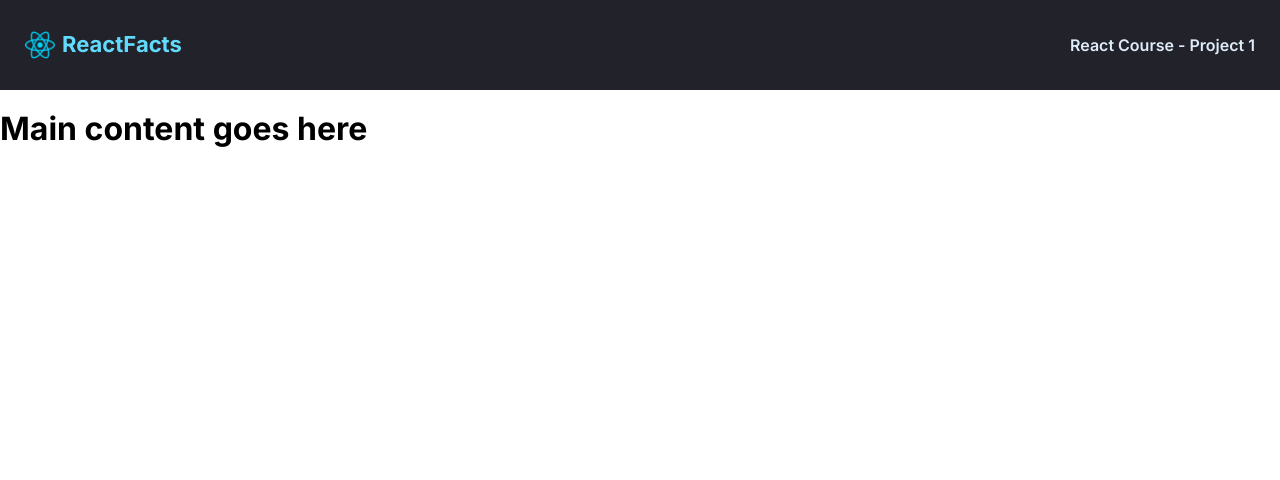
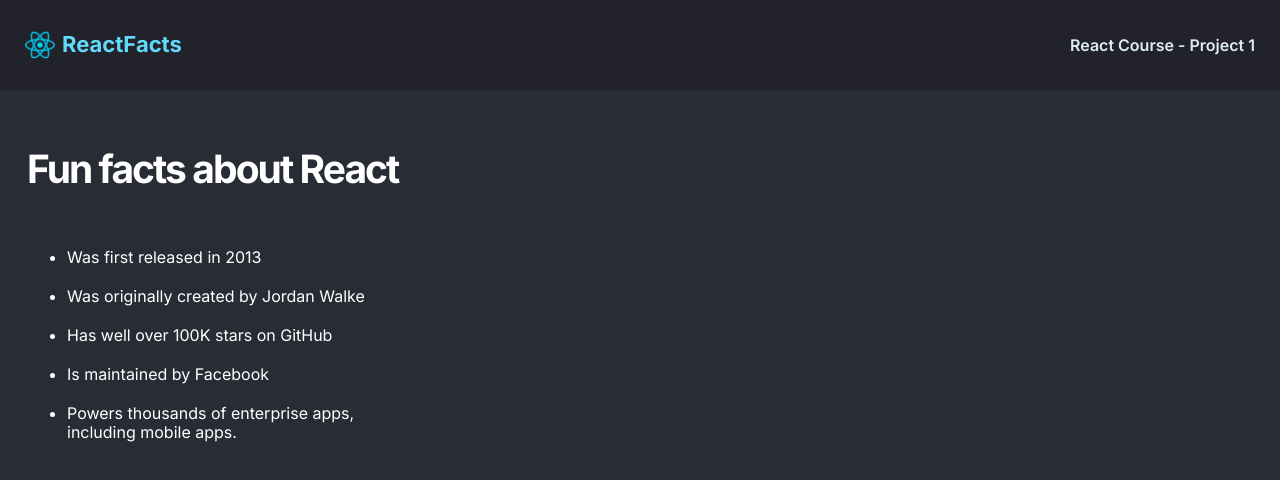
Before and after one commit to jawadrashid2011/react-project-scrimba, a React app: page / in a window 1280 px wide. Shown: the top 480 px of the page. Built offline with nearby package versions, Linux system fonts and the light colour scheme.

Commit message:
Worked on main content

```diff
--- a/components/Main.js
+++ b/components/Main.js
@@ -2,8 +2,15 @@
 
 export default function Main() {
     return (
-        <h1>
-            Main content goes here
-        </h1>
+        <main>
+            <h1 className='main--title'>Fun facts about React</h1>
+            <ul className='main--facts'>
+                <li>Was first released in 2013</li>
+                <li>Was originally created by Jordan Walke</li>
+                <li>Has well over 100K stars on GitHub</li>
+                <li>Is maintained by Facebook</li>
+                <li>Powers thousands of enterprise apps, including mobile apps.</li>
+            </ul>
+        </main>
     )
 }
--- a/index.css
+++ b/index.css
@@ -5,6 +5,8 @@
 body {
     margin: 0;
     font-family: 'Inter', sans-serif;
+    height: 100vh;
+    background-color: #282D35;
 }
 
 nav {
@@ -35,3 +37,25 @@
     height: 30px;
     margin-right: 7px;
 }
+
+main {
+    padding: 57px 27px;
+    color: white;
+}
+
+.main--title {
+    margin: 0;
+    font-size: 39px;
+    letter-spacing: -0.05em;
+}
+
+.main--facts {
+    margin-top: 46px;
+    max-width: 400px;
+}
+
+.main--facts > li {
+    line-height: 19px;
+    padding-block: 10px;
+
+}
```
Also changed, not shown: index.pack.js.
